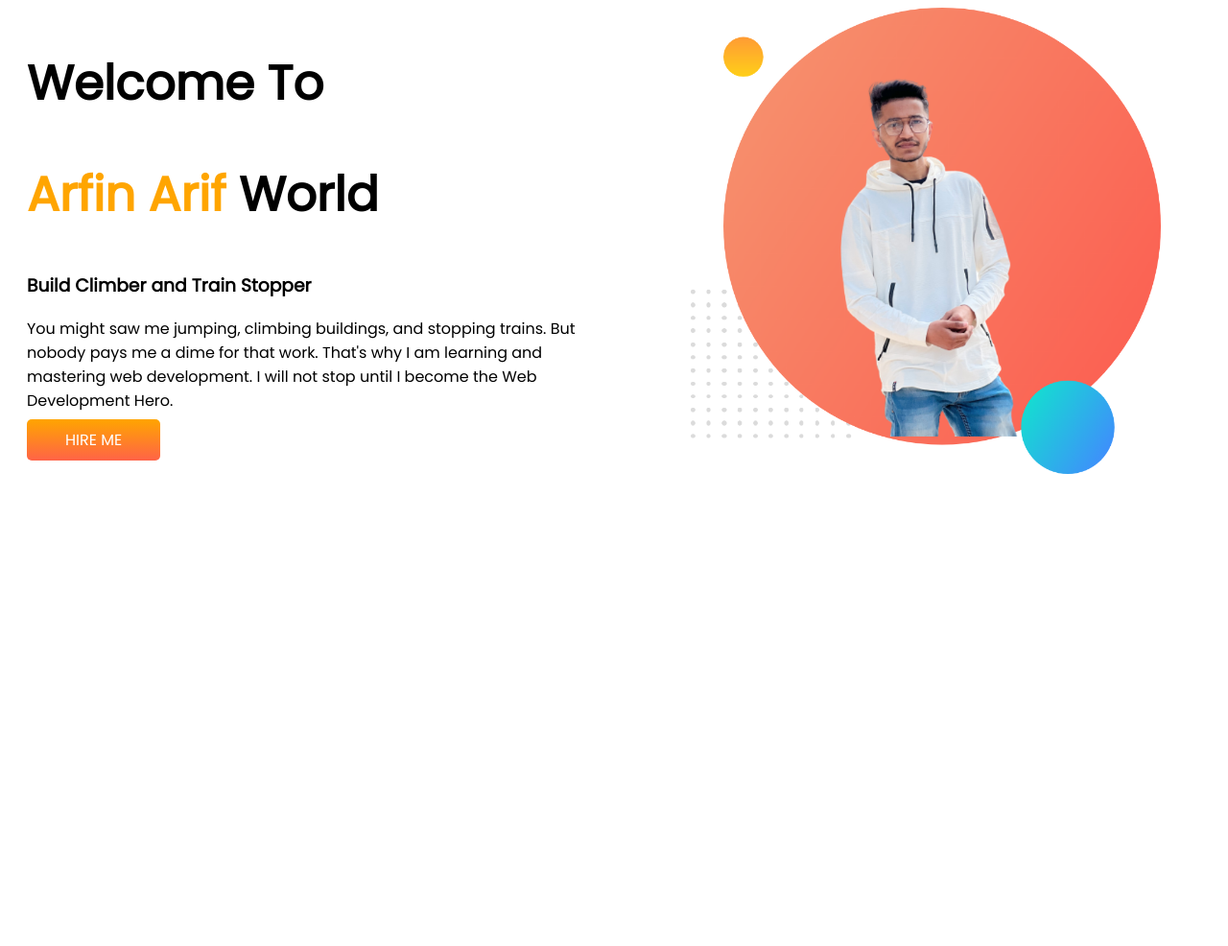
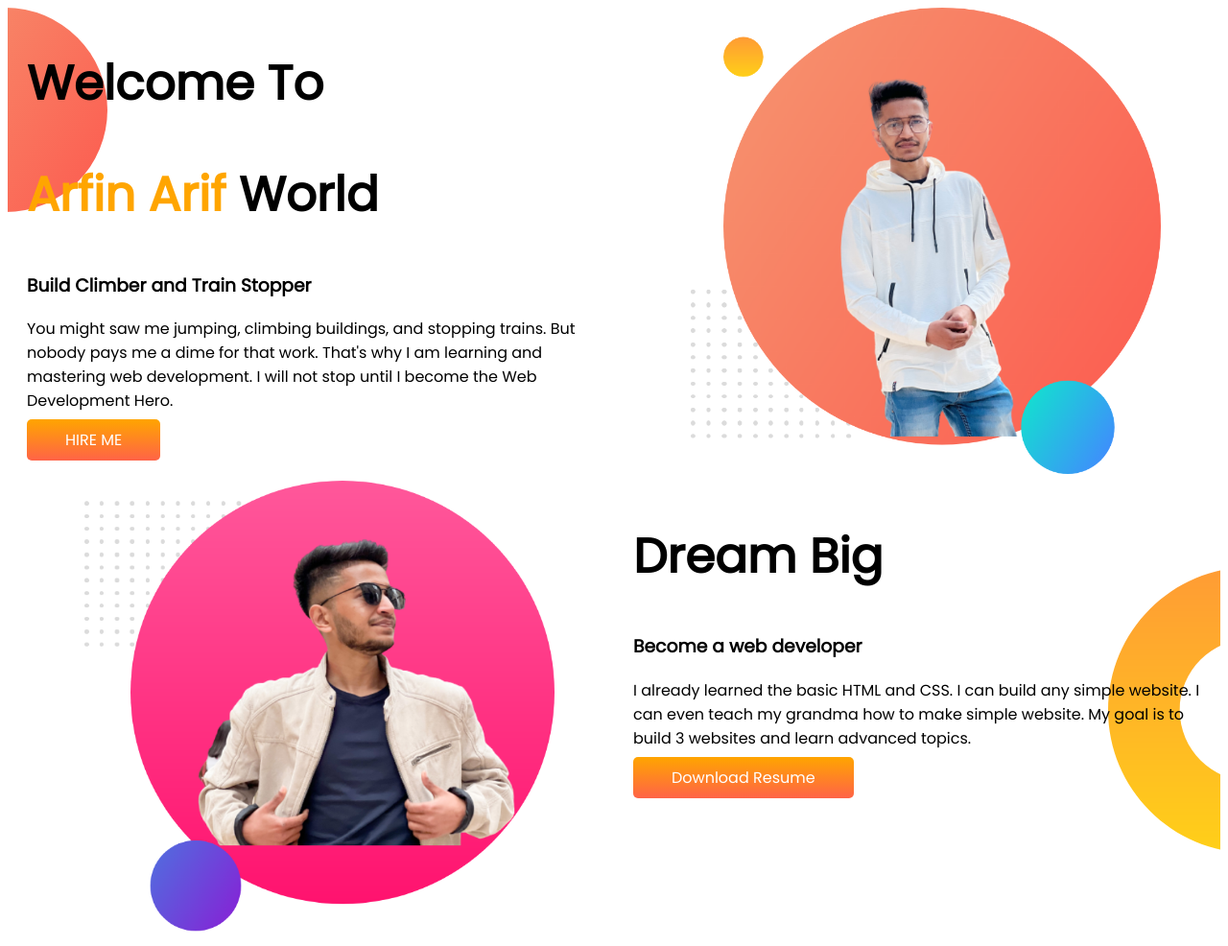
Before and after one commit to Arfin71/Development-Portfolio, a plain HTML site: page index.html in a window 1280 px wide. Shown: the whole page at 96% size. Before the commit the page ends 800 px from the top, so only its background shows below. Drawn offline with Linux system fonts and the light colour scheme.

Commit message:
More-code-added

```diff
--- a/index.html
+++ b/index.html
@@ -12,7 +12,7 @@
 </head>
 <body>
 
-   <section> <div class="half-width">    <h1>Welcome To</h1>
+   <section class="bg-image"> <div class="half-width">    <h1>Welcome To</h1>
     <h1><span class="orange-color">Arfin Arif</span> World</h1>
     <h3>Build Climber and Train Stopper</h3>
     <p>You might saw me jumping, climbing buildings, and stopping trains. But nobody pays me a dime for that work. That's why I am learning and mastering web development. I will not stop until I become the Web Development Hero.</p>
@@ -22,5 +22,17 @@
 <div class="half-width">
     <img src="images/Arif-bg.png" alt=""></div>
 </section>
+<section class="bg-image2">
+
+    <div class="half-width">
+        <img src="images/Arfin-bg-2.png" alt="">
+    </div>
+    <div class="half-width">
+        <h1>Dream Big</h1>
+        <h3>Become a web developer</h3>
+        <p>I already learned the basic HTML and CSS. I can build any simple website. I can even teach my grandma how to make simple website. My goal is to build 3 websites and learn advanced topics.</p>
+        <a target="_blank" class="text-dec" href="http://google.com">Download Resume</a>
+    </div>
+</section>
 </body>
 </html>
--- a/style.css
+++ b/style.css
@@ -9,6 +9,16 @@ h1{
 }
 section{
     display: flex;
+}
+.bg-image{
+    background-image: url(images/exp-bg.png);
+    background-repeat: no-repeat;
+    margin-left:0px
+}
+.bg-image2{
+    background-image: url(images/dream-bg.png);
+    background-repeat: no-repeat;
+    background-position: right;
 }
 .half-width{
     width:50%;
@@ -26,3 +36,6 @@ section{
     padding:10px 40px;
     border-radius: 5px;
 }
+section{
+    display: justify;
+}
```
Also changed, not shown: images/Arfin-bg-2.png (added).
